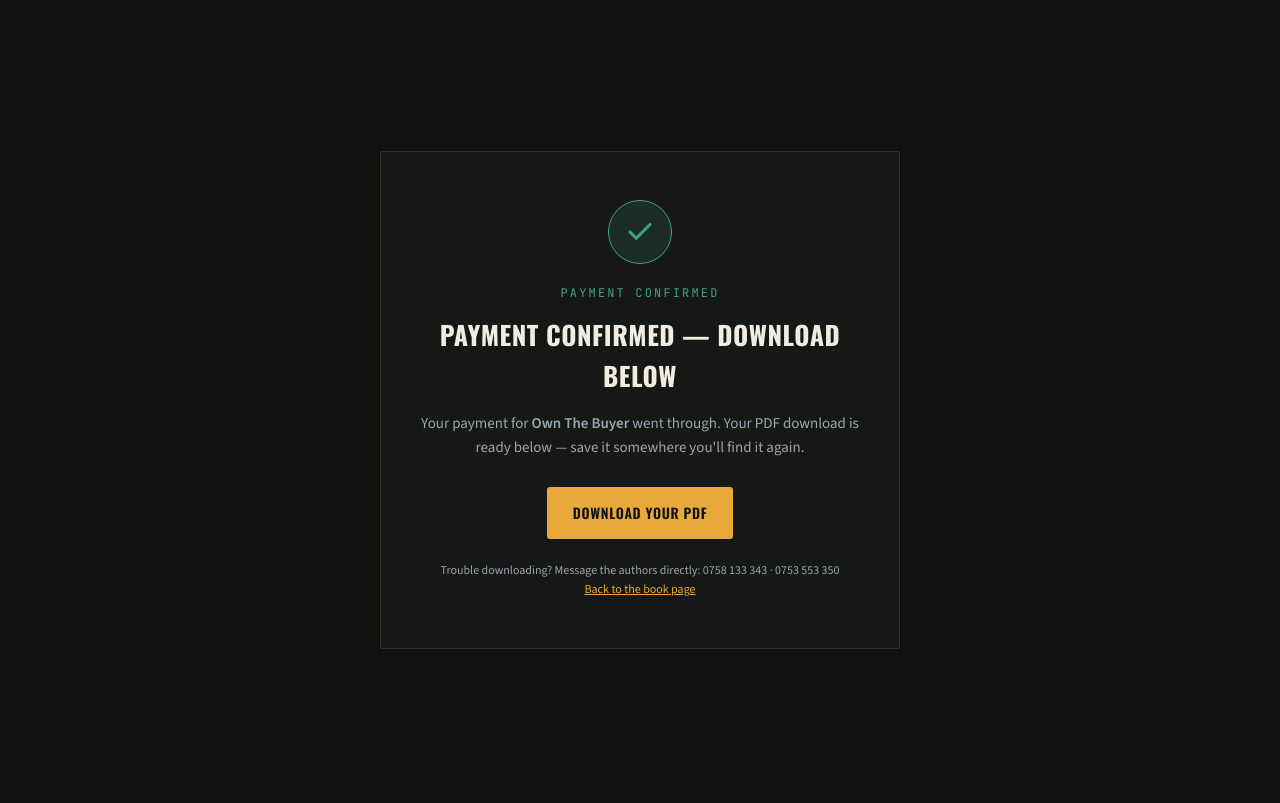
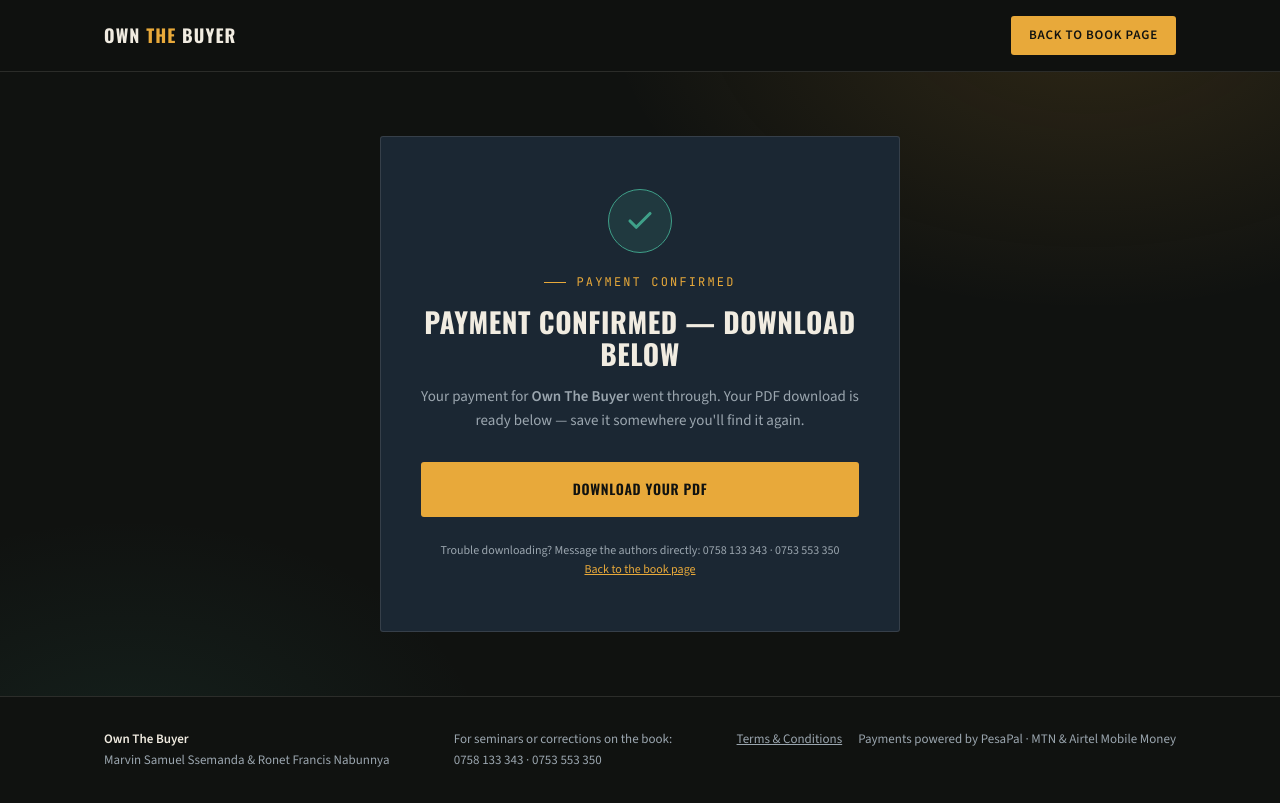
Before and after one commit to Alphabranco999/website-book, a plain HTML site: page thank-you.html in a window 1280 px wide. Drawn offline with nearby package versions, Linux system fonts and the light colour scheme.

Commit message:
Update thank-you.html

```diff
--- a/thank-you.html
+++ b/thank-you.html
@@ -6,20 +6,101 @@
 <title>Payment Confirmed — Own The Buyer</title>
 <style>
   @import url('https://fonts.googleapis.com/css2?family=Oswald:wght@400;500;600;700&family=Source+Sans+3:wght@400;500;600&family=JetBrains+Mono:wght@400;500;700&display=swap');
+
   :root{
-    --ink:#101210; --gold:#E8A93A; --bone:#F1ECE1; --slate:#9BA6AF;
-    --teal:#3FA089; --line: rgba(241,236,225,0.12); --radius:3px;
+    --ink:#101210;
+    --steel:#1B2733;
+    --steel-2:#233343;
+    --gold:#E8A93A;
+    --ember:#C9502A;
+    --bone:#F1ECE1;
+    --slate:#9BA6AF;
+    --teal:#3FA089;
+    --teal-2:#2C7A68;
+    --line: rgba(241,236,225,0.12);
+    --radius: 3px;
   }
   *{box-sizing:border-box;}
+  html{scroll-behavior:smooth; -webkit-text-size-adjust:100%;}
+  html, body{ max-width:100%; overflow-x:hidden; }
   body{
-    margin:0; min-height:100vh; background:var(--ink); color:var(--bone);
-    font-family:'Source Sans 3', sans-serif; line-height:1.6;
-    display:flex; align-items:center; justify-content:center; padding:24px;
+    margin:0;
+    background:var(--ink);
+    color:var(--bone);
+    font-family:'Source Sans 3', sans-serif;
+    line-height:1.6;
+    -webkit-font-smoothing:antialiased;
+    min-height:100vh;
+    display:flex;
+    flex-direction:column;
   }
-  h1,h2,.display{ font-family:'Oswald', sans-serif; text-transform:uppercase; letter-spacing:0.02em; margin:0; }
+  img{ max-width:100%; }
+  button{ font-family:inherit; }
+  h1,h2,h3,.display{
+    font-family:'Oswald', sans-serif;
+    text-transform:uppercase;
+    letter-spacing:0.02em;
+    margin:0;
+  }
+  .mono{ font-family:'JetBrains Mono', monospace; }
+  a{ color:inherit; }
+  .wrap{ max-width:1120px; margin:0 auto; padding:0 24px; }
+
+  .eyebrow{
+    font-family:'JetBrains Mono', monospace;
+    font-size:12px;
+    letter-spacing:0.18em;
+    text-transform:uppercase;
+    color:var(--gold);
+    margin-bottom:14px;
+    display:flex; align-items:center; gap:10px;
+    justify-content:center;
+  }
+  .eyebrow::before{ content:''; width:22px; height:1px; background:var(--gold); display:inline-block; }
+  .eyebrow.teal{ color:var(--teal); }
+  .eyebrow.teal::before{ background:var(--teal); }
+
+  /* NAV */
+  nav{
+    position:sticky; top:0; z-index:50;
+    background:rgba(16,18,16,0.92);
+    backdrop-filter:blur(6px);
+    border-bottom:1px solid var(--line);
+  }
+  nav .wrap{ display:flex; align-items:center; justify-content:space-between; padding:16px 24px; gap:16px; }
+  .brand{ font-family:'Oswald'; font-weight:700; font-size:18px; letter-spacing:0.06em; text-transform:uppercase; flex:none; }
+  .brand span{ color:var(--gold); }
+  .nav-cta{
+    background:var(--gold); color:var(--ink); padding:9px 18px; border-radius:var(--radius);
+    font-weight:600; font-size:13px; text-transform:uppercase; letter-spacing:0.06em; text-decoration:none;
+    white-space:nowrap;
+  }
+
+  .btn{
+    display:inline-flex; align-items:center; gap:8px; padding:15px 26px; border-radius:var(--radius);
+    font-family:'Oswald'; font-weight:600; text-transform:uppercase; letter-spacing:0.05em; font-size:14px;
+    text-decoration:none; border:1px solid transparent; cursor:pointer;
+  }
+  .btn-primary{ background:var(--gold); color:var(--ink); }
+  .btn-primary:hover{ background:#f2b752; }
+  .btn-ghost{ border-color:var(--line); color:var(--bone); background:transparent; }
+  .btn-ghost:hover{ border-color:var(--gold); color:var(--gold); }
+
+  /* MAIN CONFIRMATION AREA */
+  main{
+    flex:1;
+    display:flex;
+    align-items:center;
+    justify-content:center;
+    padding:64px 24px;
+    background:
+      radial-gradient(ellipse 800px 500px at 85% -10%, rgba(232,169,58,0.14), transparent 60%),
+      radial-gradient(ellipse 600px 400px at 10% 110%, rgba(63,160,137,0.10), transparent 60%);
+  }
   .card{
-    max-width:520px; width:100%; text-align:center; border:1px solid var(--line);
-    background:#151815; padding:48px 36px; border-radius:var(--radius);
+    max-width:520px; width:100%; text-align:center;
+    border:1px solid var(--line); background:var(--steel);
+    padding:52px 40px; border-radius:var(--radius);
   }
   .check{
     width:64px; height:64px; margin:0 auto 20px; border-radius:50%;
@@ -27,24 +108,40 @@
     display:flex; align-items:center; justify-content:center;
   }
   .check svg{ width:30px; height:30px; }
-  .eyebrow{
-    font-family:'JetBrains Mono', monospace; font-size:12px; letter-spacing:0.18em;
-    text-transform:uppercase; color:var(--teal); margin-bottom:10px;
+  .card h1{ font-size:28px; margin-bottom:14px; line-height:1.15; }
+  .card p{ color:var(--slate); font-size:15px; margin:0 0 30px; }
+  .full-btn{ width:100%; text-align:center; justify-content:center; }
+  .note{ margin-top:24px; font-size:12px; color:var(--slate); }
+  .note a{ color:var(--gold); text-decoration:underline; }
+
+  footer{ padding:32px 0; border-top:1px solid var(--line); }
+  .footer-grid{ display:flex; justify-content:space-between; flex-wrap:wrap; gap:24px; font-size:13px; color:var(--slate); }
+  .footer-grid b{ color:var(--bone); }
+  .footer-links{ display:flex; gap:16px; flex-wrap:wrap; }
+  .footer-links a{ text-decoration:underline; }
+
+  @media (max-width: 600px){
+    nav .wrap{ padding:13px 16px; }
+    .brand{ font-size:15px; }
+    main{ padding:40px 18px; }
+    .card{ padding:36px 24px; }
+    .card h1{ font-size:22px; }
+    footer{ padding:24px 0; }
+    .footer-grid{ flex-direction:column; text-align:center; gap:14px; }
+    .footer-links{ justify-content:center; }
   }
-  h1{ font-size:26px; margin-bottom:14px; }
-  p{ color:var(--slate); font-size:15px; margin:0 0 28px; }
-  .btn{
-    display:inline-flex; align-items:center; gap:8px; padding:15px 26px; border-radius:var(--radius);
-    font-family:'Oswald'; font-weight:600; text-transform:uppercase; letter-spacing:0.05em; font-size:14px;
-    text-decoration:none; background:var(--gold); color:var(--ink); border:none; cursor:pointer;
-  }
-  .btn:hover{ background:#f2b752; }
-  .note{ margin-top:22px; font-size:12px; color:var(--slate); }
-  .note a{ color:var(--gold); }
 </style>
 </head>
 <body>
 
+<nav>
+  <div class="wrap">
+    <div class="brand">OWN <span>THE</span> BUYER</div>
+    <a class="nav-cta" href="index.html">Back to Book Page</a>
+  </div>
+</nav>
+
+<main>
   <div class="card">
     <div class="check">
       <svg viewBox="0 0 24 24" fill="none" stroke="#3FA089" stroke-width="2.5" stroke-linecap="round" stroke-linejoin="round">
@@ -55,13 +152,25 @@
     <h1>Payment Confirmed — Download Below</h1>
     <p>Your payment for <b>Own The Buyer</b> went through. Your PDF download is ready below — save it somewhere you'll find it again.</p>
 
-  <a class="btn" href="own-the-buyer.pdf" download>Download Your PDF</a>
+    <a class="btn btn-primary full-btn" href="own-the-buyer.pdf" download>Download Your PDF</a>
 
     <div class="note">
       Trouble downloading? Message the authors directly: 0758 133 343 · 0753 553 350<br>
       <a href="index.html">Back to the book page</a>
     </div>
   </div>
+</main>
+
+<footer>
+  <div class="wrap footer-grid">
+    <div><b>Own The Buyer</b><br>Marvin Samuel Ssemanda &amp; Ronet Francis Nabunnya</div>
+    <div>For seminars or corrections on the book:<br>0758 133 343 · 0753 553 350</div>
+    <div class="footer-links">
+      <a href="terms.html">Terms &amp; Conditions</a>
+      <span>Payments powered by PesaPal · MTN &amp; Airtel Mobile Money</span>
+    </div>
+  </div>
+</footer>
 
 <!-- ============================================================
      SETUP NOTE FOR YOU (not shown to buyers):
@@ -74,11 +183,11 @@
         PesaPal only sends buyers here after it has confirmed
         their payment actually succeeded. People who cancel or
         fail payment stay on PesaPal's own page instead.
-     3. Because this page no longer checks with PesaPal itself,
+     3. Because this page doesn't check with PesaPal itself,
         anyone who is given or guesses this exact URL could open
         it and download the PDF without paying — there is no
-        server-side check anymore. That's the trade-off of
-        removing verification.
+        server-side check. That's the trade-off of a no-backend
+        setup relying only on PesaPal's redirect setting.
      ============================================================ -->
 
 </body>
```
Lines whose indentation alone changed are shown as unchanged.
